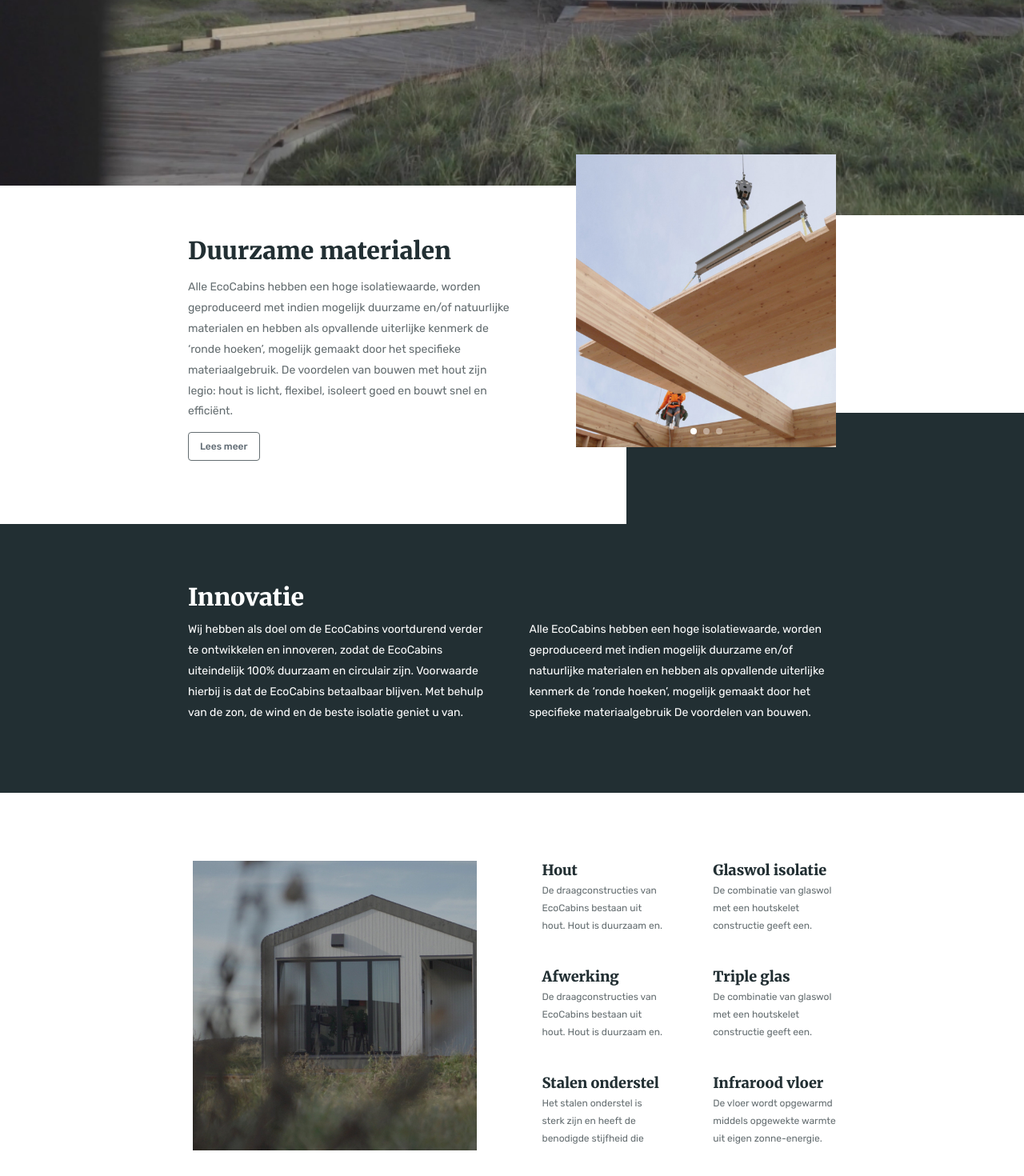
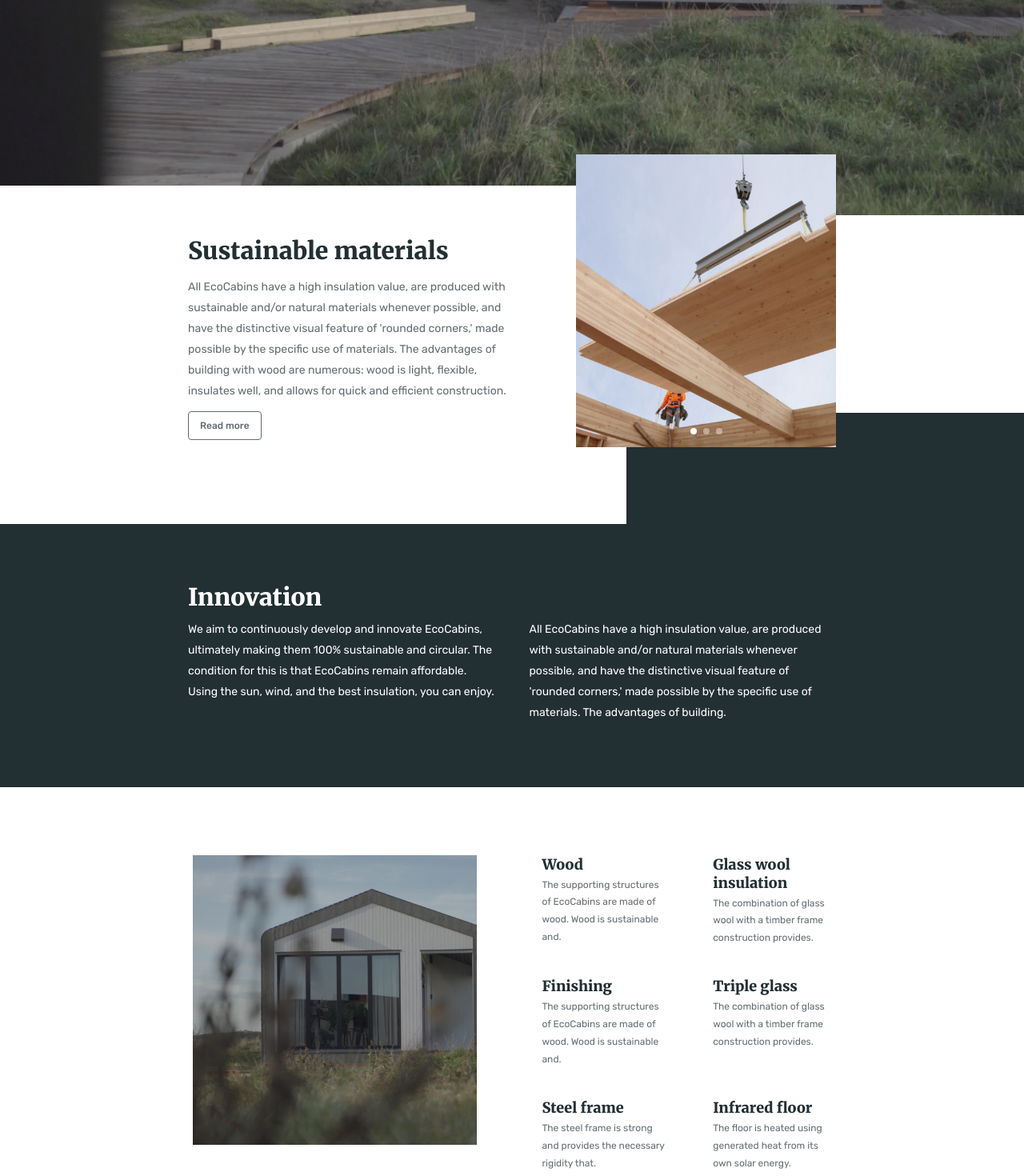
Before and after one commit to DmytroSadovskyi/eco-cabins, a plain HTML site: page index.html in a window 1280 px wide. Shown: the part 531-2001 px from the top of the page at 80% size. Drawn offline with nearby package versions, Linux system fonts and the light colour scheme.

Commit message:
change language for text content

```diff
--- a/index.html
+++ b/index.html
@@ -25,10 +25,10 @@
           <div class="header__body">
             <nav class="header__menu menu">
               <ul class="menu__list">
-                <li class="menu__item"><a href="#" class="menu__link">Modellen</a></li>
-                <li class="menu__item"><a href="#" class="menu__link">Kopen</a></li>
-                <li class="menu__item"><a href="#" class="menu__link"> Huren</a></li>
-                <li class="menu__item"><a href="#" class="menu__link">Nieuws</a></li>
+                 <li class="menu__item"><a href="#" class="menu__link">Models</a></li>
+                            <li class="menu__item"><a href="#" class="menu__link">Buy</a></li>
+                            <li class="menu__item"><a href="#" class="menu__link">Rent</a></li>
+                            <li class="menu__item"><a href="#" class="menu__link">News</a></li>
               </ul>
             </nav>
             <button type="button" class="header__button">Contact</button>
@@ -39,11 +39,11 @@
         <section class="page__main main-section">
           <div class="main-section__container">
             <div class="main-section__content">
-              <p class="main-section__pretitle">Duurzame tiny huisjes</p>
-              <h1 class="main-section__title title">Een ecologisch tiny huisje is zoveel mogelijk opgebouwd uit duurzame natuurlijke materialen</h1>
+              <p class="main-section__pretitle">Sustainable tiny houses</p>
+              <h1 class="main-section__title title">An ecological tiny house is primarily constructed from sustainable natural materials</h1>
             </div>
 
-            <a href="" class="main-section__video-link">Bekijk de film</a>
+            <a href="#" class="main-section__video-link">Watch the video</a>
           </div>
           <div class="main-section__image">
             <img src="./img/main/bg.jpg" alt="background" />
@@ -52,12 +52,11 @@
         <section class="page__materials materials">
           <div class="materials__container">
             <div class="materials__content">
-              <h2 class="materials__title title title--dark">Duurzame materialen</h2>
+              <h2 class="materials__title title title--dark">Sustainable materials</h2>
               <p class="materials__text">
-                Alle EcoCabins hebben een hoge isolatiewaarde, worden geproduceerd met indien mogelijk duurzame en/of natuurlijke materialen en hebben als opvallende uiterlijke kenmerk de ‘ronde
-                hoeken’, mogelijk gemaakt door het specifieke materiaalgebruik. De voordelen van bouwen met hout zijn legio: hout is licht, flexibel, isoleert goed en bouwt snel en efficiënt.
+                All EcoCabins have a high insulation value, are produced with sustainable and/or natural materials whenever possible, and have the distinctive visual feature of 'rounded corners,' made possible by the specific use of materials. The advantages of building with wood are numerous: wood is light, flexible, insulates well, and allows for quick and efficient construction.
               </p>
-              <a class="materials__button" href="#">Lees meer</a>
+              <a class="materials__button" href="#">Read more</a>
             </div>
 
             <div class="materials__slider slider-materials swiper">
@@ -82,12 +81,12 @@
         <section class="page__innovative innovative">
           <div class="innovate__container">
 <h2 class="innovative__title title">
-  Innovatie
+  Innovation
 </h2>
 
 <div class="innovative__text">
-  <p>Wij hebben als doel om de EcoCabins voortdurend verder te ontwikkelen en innoveren, zodat de EcoCabins uiteindelijk 100% duurzaam en circulair zijn. Voorwaarde hierbij is dat de EcoCabins betaalbaar blijven. Met behulp van de zon, de wind en de beste isolatie geniet u van.</p>
-  <p>Alle EcoCabins hebben een hoge isolatiewaarde, worden geproduceerd met indien mogelijk duurzame en/of natuurlijke materialen en hebben als opvallende uiterlijke kenmerk de ‘ronde hoeken’, mogelijk gemaakt door het specifieke materiaalgebruik De voordelen van bouwen.</p>
+   <p>We aim to continuously develop and innovate EcoCabins, ultimately making them 100% sustainable and circular. The condition for this is that EcoCabins remain affordable. Using the sun, wind, and the best insulation, you can enjoy.</p>
+                        <p>All EcoCabins have a high insulation value, are produced with sustainable and/or natural materials whenever possible, and have the distinctive visual feature of 'rounded corners,' made possible by the specific use of materials. The advantages of building.</p>
 </div>
 </div>
         </section>
@@ -99,30 +98,28 @@
 </div>
 <div class="info__content">
    <article class="info__item">
-    <h3 class="info__title">Hout</h3>
-    <p class="info__text">De draagconstructies van EcoCabins bestaan uit hout. Hout is duurzaam en.</p>
+                            <h3 class="info__title">Wood</h3>
+                            <p class="info__text">The supporting structures of EcoCabins are made of wood. Wood is sustainable and.</p>
                         </article>
                         <article class="info__item">
-    <h3 class="info__title">Glaswol isolatie</h3>
-    <p class="info__text">De combinatie van glaswol met een houtskelet constructie geeft een.</p>
+                            <h3 class="info__title">Glass wool insulation</h3>
+                            <p class="info__text">The combination of glass wool with a timber frame construction provides.</p>
                         </article>
                         <article class="info__item">
-    <h3 class="info__title">Afwerking</h3>
-    <p class="info__text">De draagconstructies van EcoCabins bestaan uit hout. Hout is duurzaam en.</p>
+                            <h3 class="info__title">Finishing</h3>
+                            <p class="info__text">The supporting structures of EcoCabins are made of wood. Wood is sustainable and.</p>
                         </article>
                         <article class="info__item">
-    <h3 class="info__title">Triple glas</h3>
-    <p class="info__text">De combinatie van glaswol met een houtskelet constructie geeft een.</p>
+                           <h3 class="info__title">Triple glass</h3>
+                            <p class="info__text">The combination of glass wool with a timber frame construction provides.</p>
                         </article>
                         <article class="info__item">
-    <h3 class="info__title">Stalen onderstel</h3>
-    <p class="info__text">Het stalen onderstel is sterk zijn en heeft de benodigde stijfheid die</p>
+                            <h3 class="info__title">Steel frame</h3>
+                            <p class="info__text">The steel frame is strong and provides the necessary rigidity that.</p>
                         </article>
-
-
                         <article class="info__item">
-    <h4 class="info__title">Infrarood vloer</h4>
-    <p class="info__text">De vloer wordt opgewarmd middels opgewekte warmte uit eigen zonne-energie.</p>
+                            <h4 class="info__title">Infrared floor</h4>
+                            <p class="info__text">The floor is heated using generated heat from its own solar energy.</p>
                         </article>
 </div>
           </div>
--- a/sass/layout/_materials.scss
+++ b/sass/layout/_materials.scss
@@ -42,6 +42,14 @@
 
   border-radius: 0.25rem;
   border: 1px solid #646d70;
+  transition: all 0.3s;
+
+  &:hover,
+  &:focus {
+    color: #fff;
+    background-color: #646d70;
+    border: none;
+  }
 }
 
 .materials__slider {
```
Also changed, not shown: css/main.css, css/main.min.css, 2 other files. Lines whose indentation alone changed are shown as unchanged.
